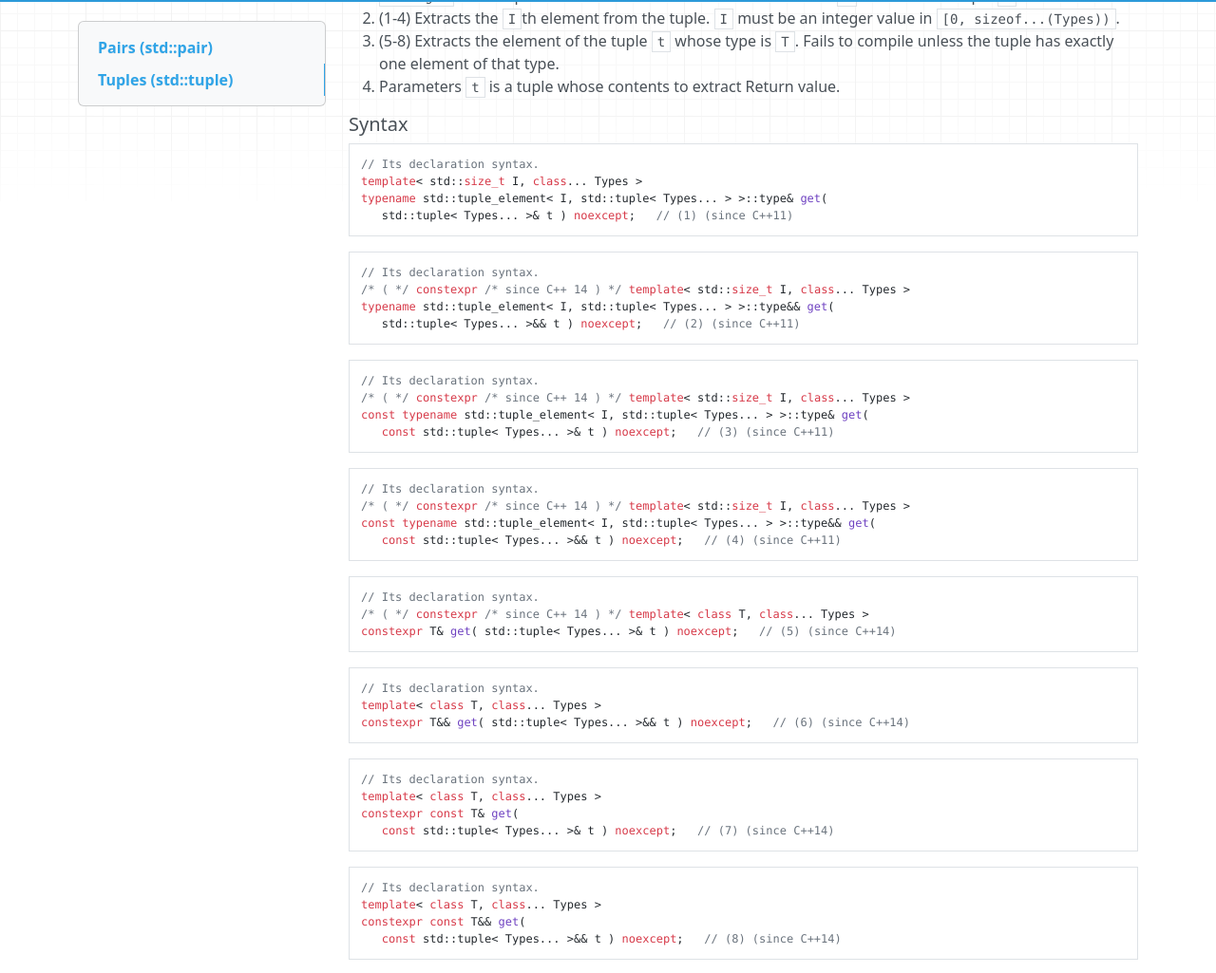
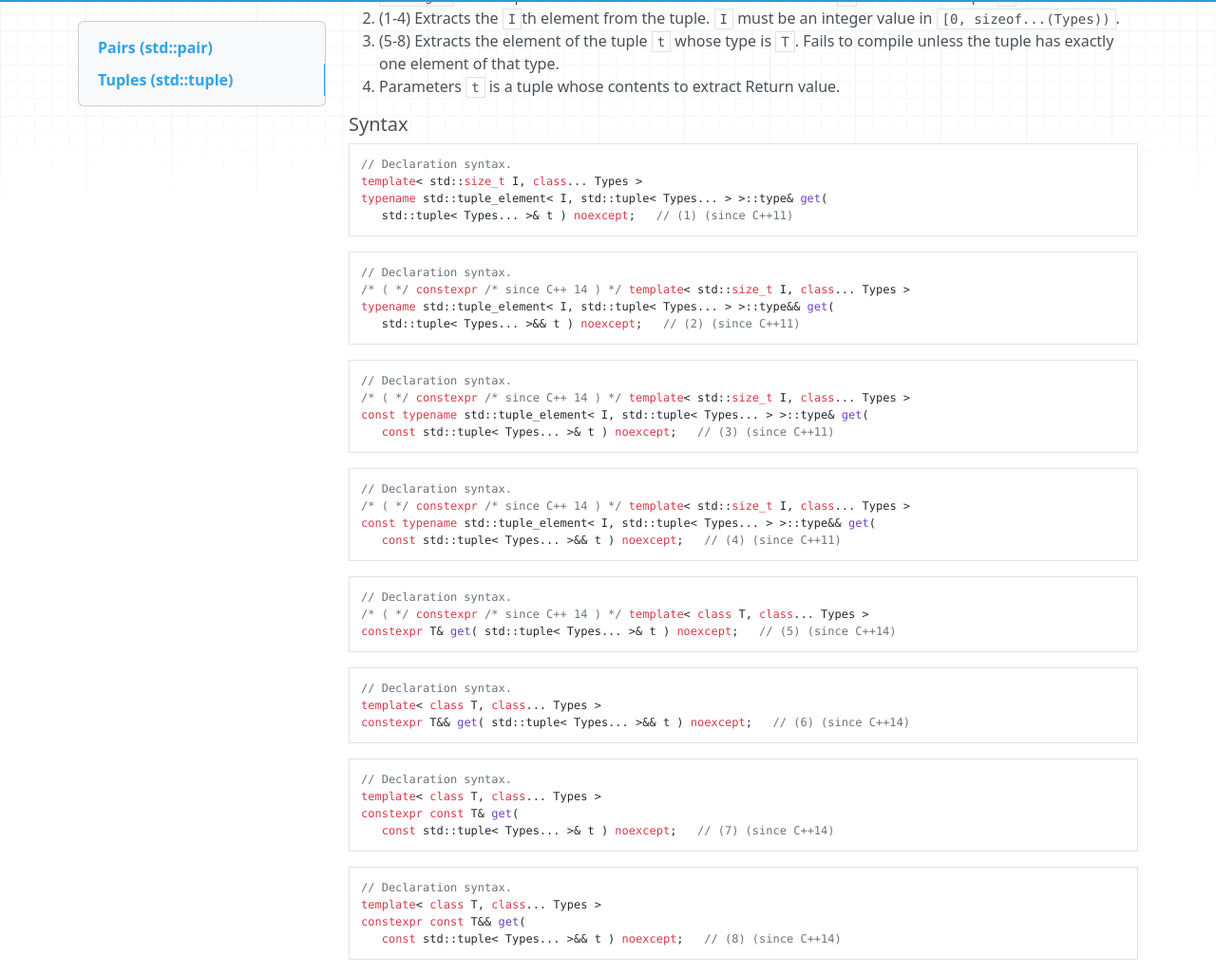
Before and after one commit to 0BananaBig0/from_gcc_to_cpp, an MkDocs documentation site: the page built from docs/PairsAndTuples.md, in a window 1280 px wide and 1400 px high, scrolled down 5390 px. Shown: the part 94-1119 px from the top of the window at 95% size. Built offline with MkDocs 1.6.1, drawn with Linux system fonts in a browser that asks for light colours; nearby versions of some CDN libraries; some of the changed text lies outside the part shown.

Commit message:
recomment

````diff
--- a/docs/PairsAndTuples.md
+++ b/docs/PairsAndTuples.md
@@ -119,13 +119,13 @@ std::pair< Type1, Type2 > pair_name2 = std::move( pair_name1 );
 ##### Syntax
 
 ```CPP
-Its declaration syntax.
+Declaration syntax.
 template< class T1, class T2 >
 std::pair< T1, T2 > make_pair( T1 t, T2 u );   // ( until C++ 11 ).
 ```
 
 ```CPP
-Its declaration syntax.
+Declaration syntax.
 template< class T1, class T2 >
 std::pair< V1, V2 > make_pair(
    T1&& t, T2&& u );   // ( since C++ 11 ), ( constexpr since C++ 14 ).
@@ -268,7 +268,7 @@ std::tuple< type_para_list > tuple_name( std::move( pair_name ) );
 ##### Syntax
 
 ```CPP
-// Its declaration syntax.
+// Declaration syntax.
 template< class... Types >
 std::tuple< VTypes... > make_tuple(
    Types&&... args );   // (since C++11), (constexpr since C++14)
@@ -293,54 +293,54 @@ std::tuple< VTypes... > make_tuple(
 ##### Syntax
 
 ```CPP
-// Its declaration syntax.
+// Declaration syntax.
 template< std::size_t I, class... Types >
 typename std::tuple_element< I, std::tuple< Types... > >::type& get(
    std::tuple< Types... >& t ) noexcept;   // (1) (since C++11)
 ```
 
 ```CPP
-// Its declaration syntax.
+// Declaration syntax.
 /* ( */ constexpr /* since C++ 14 ) */ template< std::size_t I, class... Types >
 typename std::tuple_element< I, std::tuple< Types... > >::type&& get(
    std::tuple< Types... >&& t ) noexcept;   // (2) (since C++11)
 ```
 
 ```CPP
-// Its declaration syntax.
+// Declaration syntax.
 /* ( */ constexpr /* since C++ 14 ) */ template< std::size_t I, class... Types >
 const typename std::tuple_element< I, std::tuple< Types... > >::type& get(
    const std::tuple< Types... >& t ) noexcept;   // (3) (since C++11)
 ```
 
 ```CPP
-// Its declaration syntax.
+// Declaration syntax.
 /* ( */ constexpr /* since C++ 14 ) */ template< std::size_t I, class... Types >
 const typename std::tuple_element< I, std::tuple< Types... > >::type&& get(
    const std::tuple< Types... >&& t ) noexcept;   // (4) (since C++11)
 ```
 
 ```CPP
-// Its declaration syntax.
+// Declaration syntax.
 /* ( */ constexpr /* since C++ 14 ) */ template< class T, class... Types >
 constexpr T& get( std::tuple< Types... >& t ) noexcept;   // (5) (since C++14)
 ```
 
 ```CPP
-// Its declaration syntax.
+// Declaration syntax.
 template< class T, class... Types >
 constexpr T&& get( std::tuple< Types... >&& t ) noexcept;   // (6) (since C++14)
 ```
 
 ```CPP
-// Its declaration syntax.
+// Declaration syntax.
 template< class T, class... Types >
 constexpr const T& get(
    const std::tuple< Types... >& t ) noexcept;   // (7) (since C++14)
 ```
 
 ```CPP
-// Its declaration syntax.
+// Declaration syntax.
 template< class T, class... Types >
 constexpr const T&& get(
    const std::tuple< Types... >&& t ) noexcept;   // (8) (since C++14)
````
Also changed, not shown: docs/NewAndDelete.md (+2 -2 lines), docs/SomeCFunctionsAndOperators.md (+8 -8 lines), docs/Templates.md (+1 -1 lines), docs/Threads.md (+11 -11 lines).
